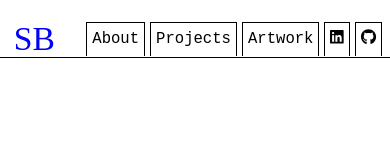
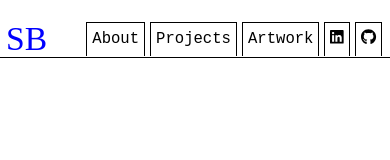
Before and after one commit to saskiabt/portfolio, a React (Create React App) app: page / in a window 390 px wide. Shown: the top 160 px of the page. Built offline with nearby package versions, Linux system fonts and the light colour scheme; a web font is replaced by a local one.

Commit message:
fix padding on logo on mobile

```diff
--- a/src/styles/nav/nav.css
+++ b/src/styles/nav/nav.css
@@ -61,6 +61,7 @@
     gap: 0px;
     color: black;
     padding-top: 5px;
+    padding-left: 0px;
   }
   .header .button-wrapper {
     gap: 5px;
--- a/src/styles/nav/nav.scss
+++ b/src/styles/nav/nav.scss
@@ -65,6 +65,7 @@
     gap: 0px;
     color: black;
     padding-top: 5px;
+    padding-left: 0px;
 
     .button-wrapper {
       gap: 5px;
```
Also changed, not shown: 1 other file (tests, documents, lock files or other folders).
